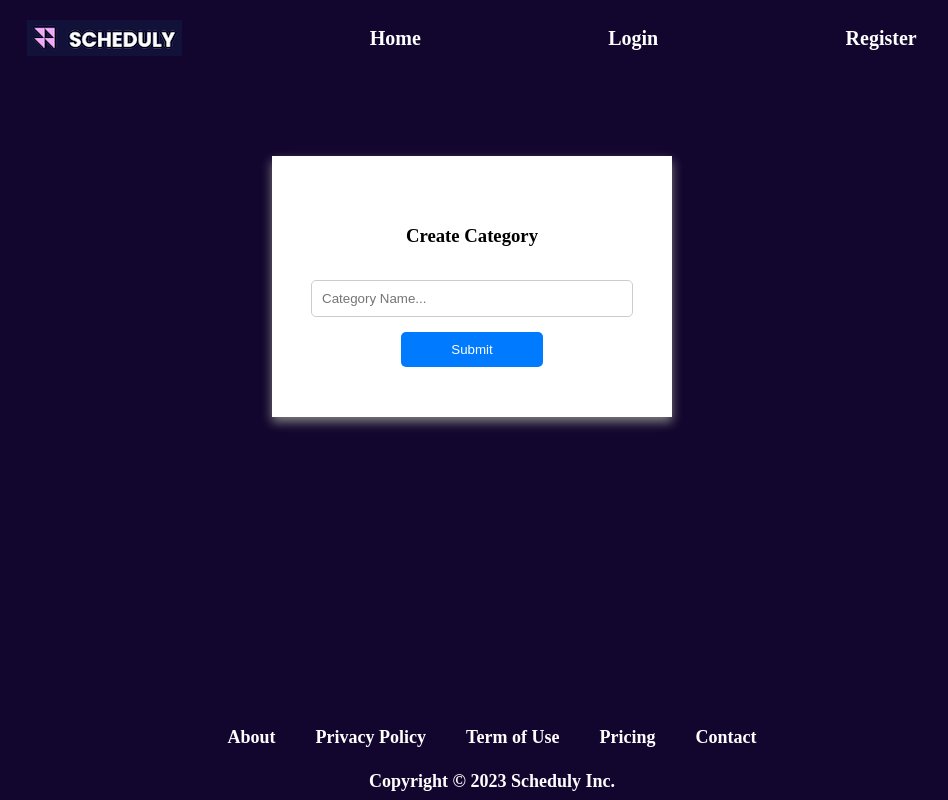
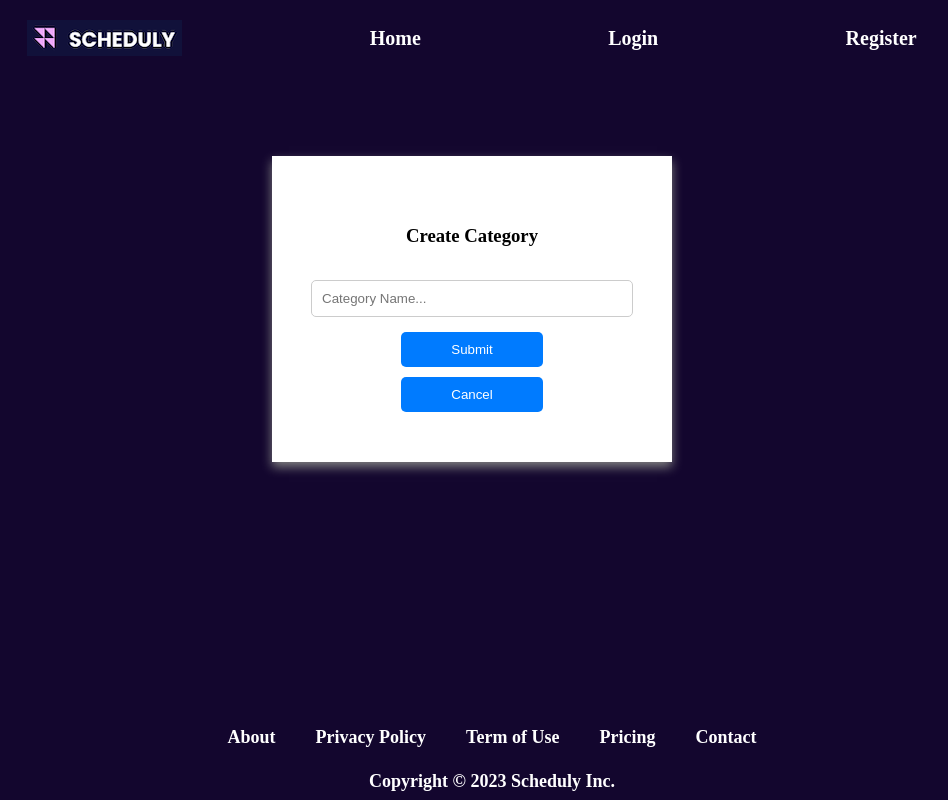
Before and after one commit to DanielL87/task-manager-frontend, a React (Vite) app: page /createcategory in a window 1280 px wide. Shown: the whole page, without its empty margins (168-1116 px from the left). Built offline with nearby package versions, Linux system fonts and the light colour scheme; no server answers.

Commit message:
adds cancel button to create category

```diff
--- a/src/components/CreateCategory.jsx
+++ b/src/components/CreateCategory.jsx
@@ -45,6 +45,13 @@ export default function CreateCategory() {
             value={name}
           />
           <button>Submit</button>
+          <button
+            type="button"
+            className="form-control"
+            onClick={() => navigate("/tasks/all")} // Change "/home" to your home page route
+          >
+            Cancel
+          </button>
           {error && <p className="error-message">{error}</p>}
         </form>
       </div>
```
